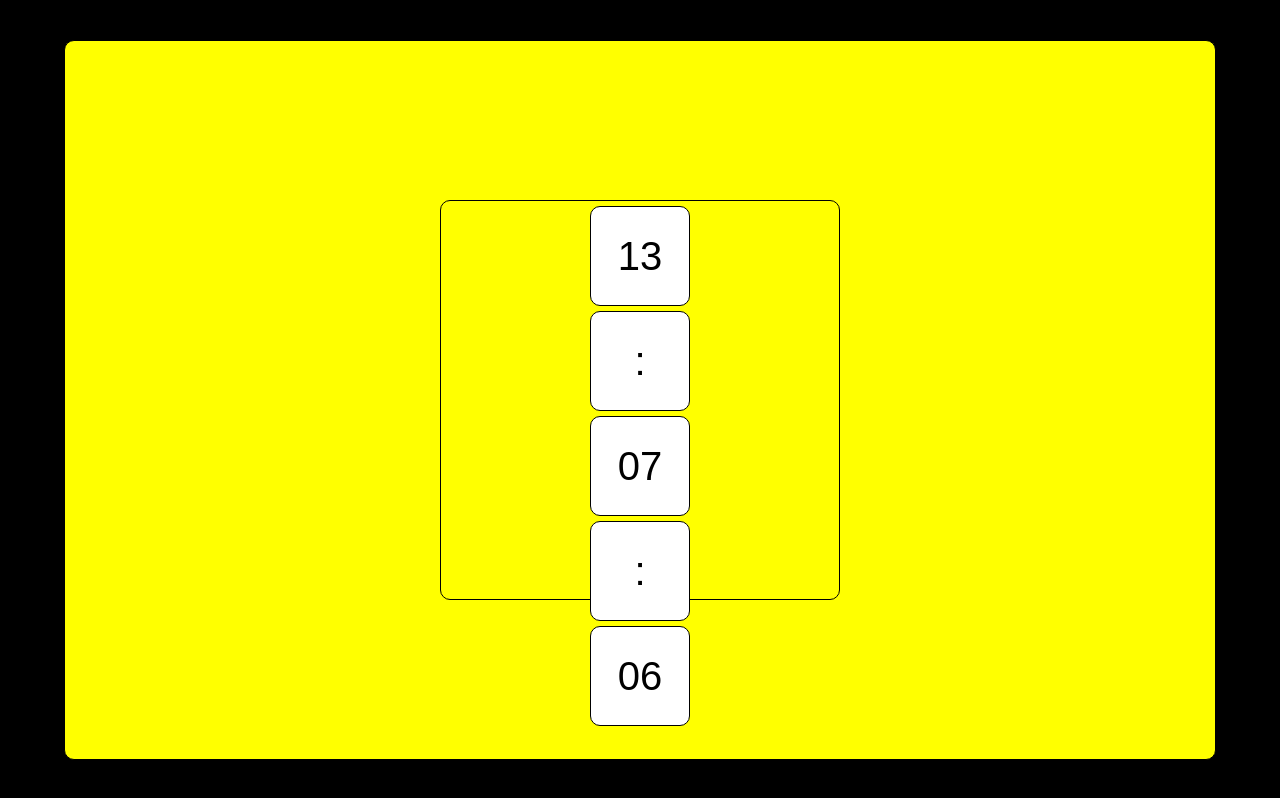
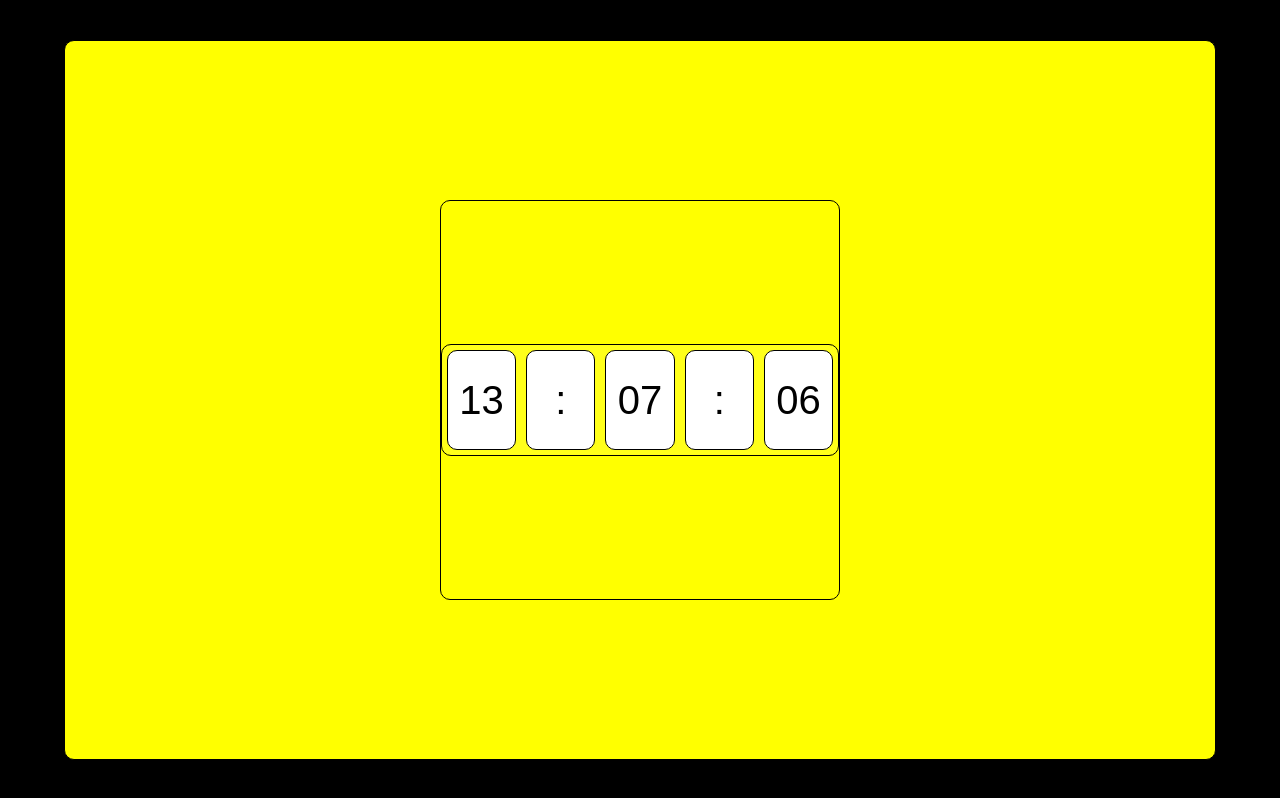
Before and after one commit to ShubhamChoudharyShubh/Digital-Clock, a plain HTML site: page index.html in a window 1280 px wide. Drawn offline with Linux system fonts and the light colour scheme.

Commit message:
Update style.css

```diff
--- a/style.css
+++ b/style.css
@@ -36,20 +36,33 @@ body {
     align-items: center;
 }
 
-/* Styling for individual numbers */
+.clock {
+    width: 100%; /* Full width to allow space for all numbers */
+    height: auto; /* Dynamic height based on content */
+    background: rgba(255, 255, 255, 0.1); /* Slightly translucent background */
+    border-radius: 10px; /* Smooth corners */
+    display: flex; /* Flexbox for alignment */
+    align-items: center; /* Vertically centers numbers */
+    justify-content: flex-start; /* Aligns numbers to the left */
+    flex-wrap: nowrap; /* Prevents wrapping to the next row */
+    overflow-x: auto; /* Adds horizontal scroll if content overflows */
+    border: 1px solid black; /* Black border */
+    backdrop-filter: blur(40px); /* Background blur effect */
+}
 .clock span {
-    font-size: 40px; /* Adjust font size */
-    width: 100px; /* Equal spacing for numbers */
-    height: 100px; /* Square shape for numbers */
-    display: flex;
-    justify-content: center;
-    align-items: center;
+    font-size: 40px; /* Size of the numbers */
+    width: 100px; /* Fixed width for each number */
+    height: 100px; /* Fixed height for each number */
+    display: flex; /* Flexbox for centering content */
+    justify-content: center; /* Horizontally center content */
+    align-items: center; /* Vertically center content */
     margin: 5px; /* Spacing between numbers */
     background-color: white; /* White background for numbers */
-    border: 1px solid black; /* Black border around numbers */
-    border-radius: 10px; /* Rounded corners */
-    color: black; /* Black text */
+    border: 1px solid black; /* Black border for numbers */
+    border-radius: 10px; /* Smooth corners for numbers */
+    color: black; /* Text color */
 }
+
 
 /* Adjustments for mobile screens */
 @media screen and (max-width: 768px) {
```
